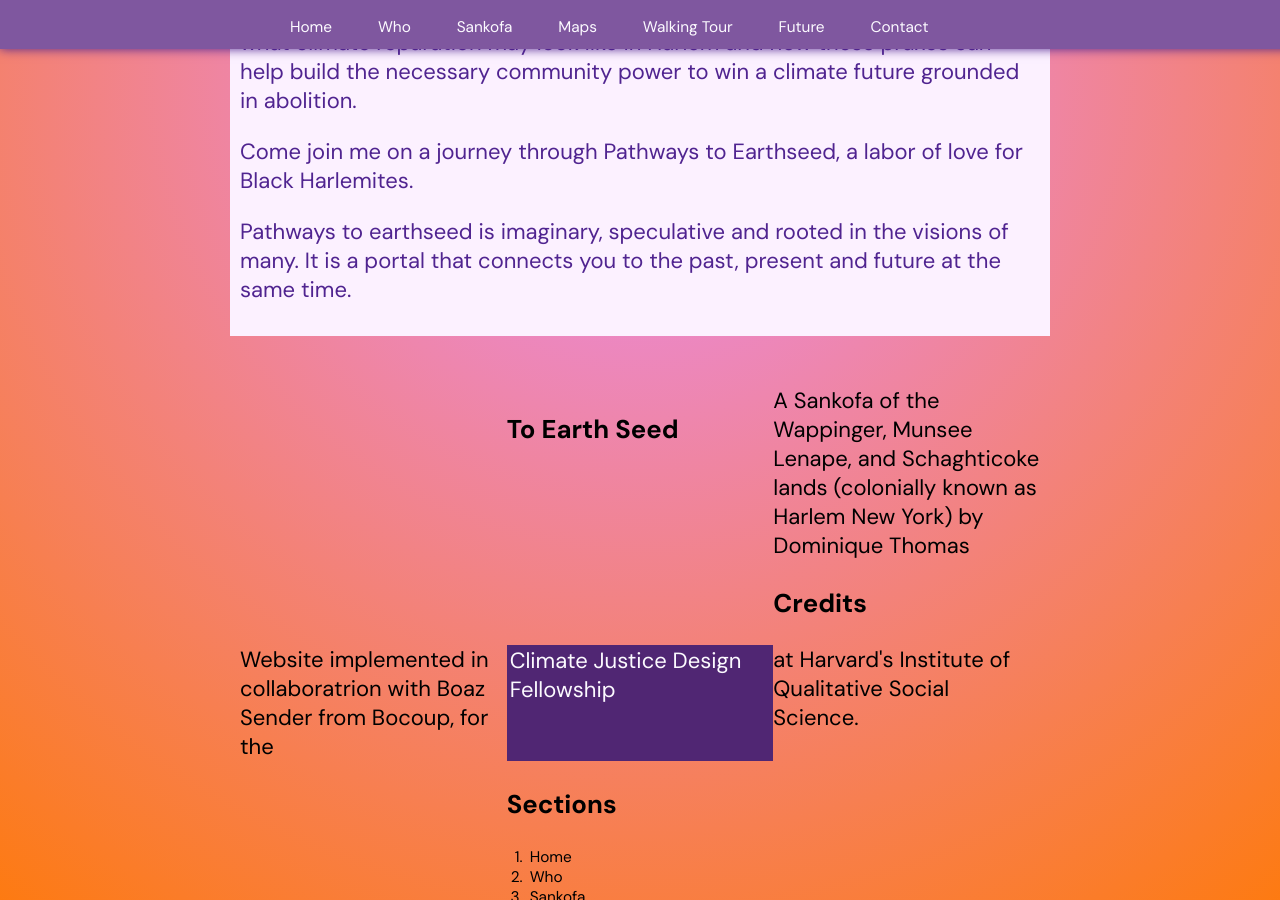
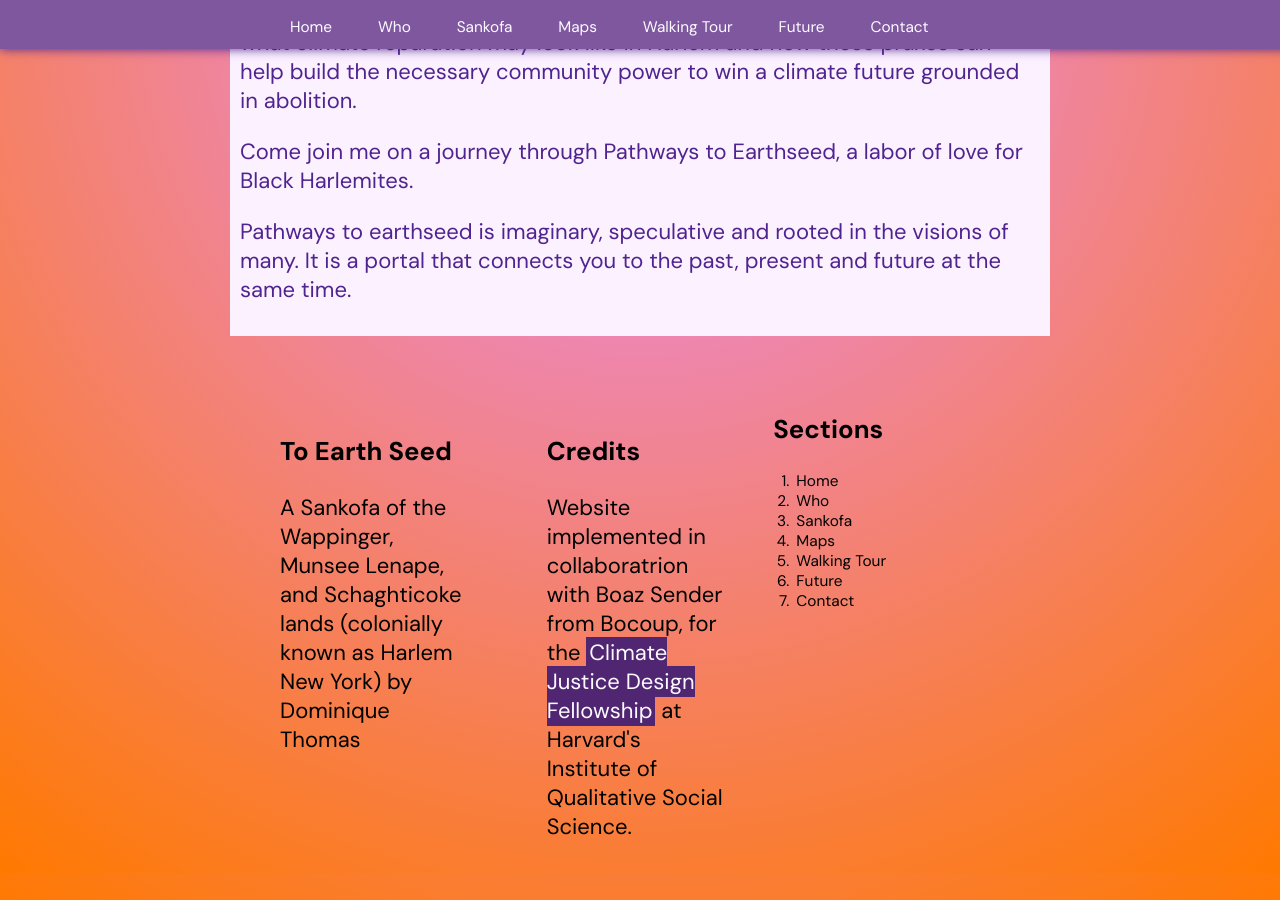
Before and after one commit to niquethom/toearthseed.org, a Jekyll site: the page built from home.html, in a window 1280 px wide and 900 px high, scrolled down 926 px. Built offline with Jekyll 4.4.1, drawn with Linux system fonts in a browser that asks for light colours.

Commit message:
styles for footer

```diff
--- a/_layouts/default.html
+++ b/_layouts/default.html
@@ -39,14 +39,18 @@
   </main>
   <footer>
     <section>
-      <p>
+      <figure>
         <h3>To Earth Seed</h3>
-        A Sankofa of the Wappinger, Munsee Lenape, and Schaghticoke lands (colonially known as Harlem New York) by Dominique Thomas
-      </p>
-      <p>
+        <p>
+          A Sankofa of the Wappinger, Munsee Lenape, and Schaghticoke lands (colonially known as Harlem New York) by Dominique Thomas
+        </p>
+      </figure>
+      <figure>
         <h3>Credits</h3>
-        Website implemented in collaboratrion with Boaz Sender from Bocoup, for the <a href="https://lnkd.in/e7C6bX6J">Climate Justice Design Fellowship</a> at Harvard's Institute of Qualitative Social Science.
-      </p>
+        <p>
+          Website implemented in collaboratrion with Boaz Sender from Bocoup, for the <a href="https://lnkd.in/e7C6bX6J">Climate Justice Design Fellowship</a> at Harvard's Institute of Qualitative Social Science.
+        </p>
+      </figure>
       <nav>
         <h3>Sections</h3>
         <ol>
```
